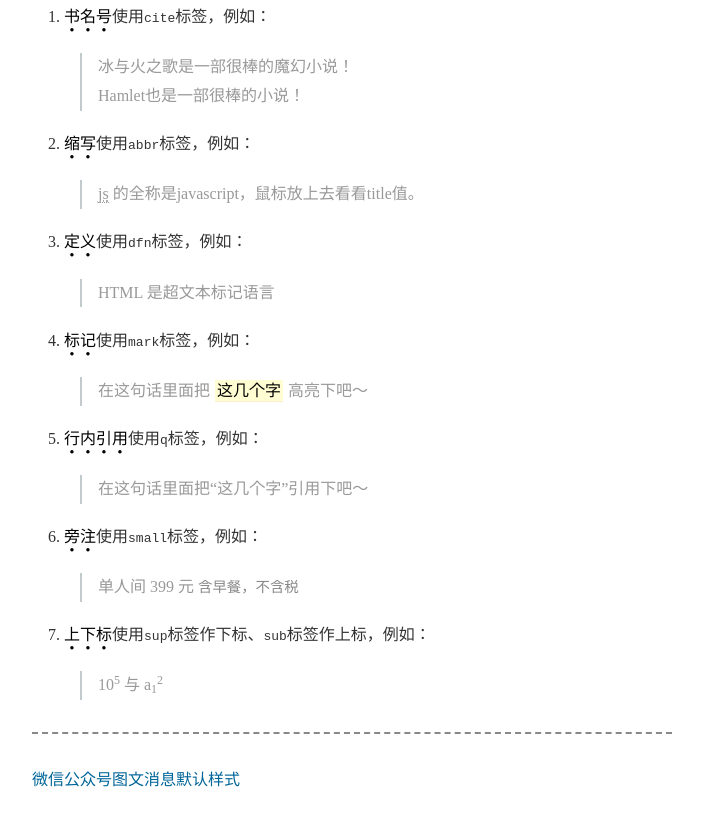
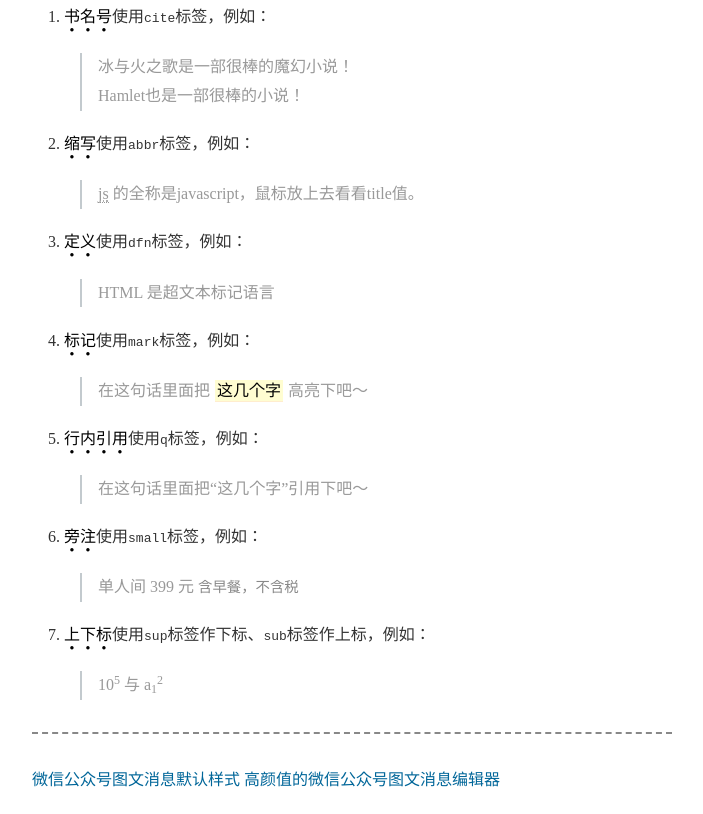
Before and after one commit to ufologist/wechat-mp-article, a plain HTML site: page readability.html in a window 1280 px wide. Shown: the part 4696-5510 px from the top of the page, without its empty margins (288-991 px from the left). Drawn offline with Linux system fonts and the light colour scheme.

Commit message:
添加编辑器的链接

```diff
--- a/readability.html
+++ b/readability.html
@@ -1,4 +1,3 @@
-
 <!DOCTYPE HTML>
 <html lang="en">
 <head>
@@ -206,7 +205,7 @@ console.log('Test');
         </li>
     </ol>
     <hr>
-    <p><a href="index.html">微信公众号图文消息默认样式</a></p>
+    <p><a href="index.html">微信公众号图文消息默认样式</a> <a href="editor.html">高颜值的微信公众号图文消息编辑器</a></p>
 </div>
 </body>
 </html>
```
